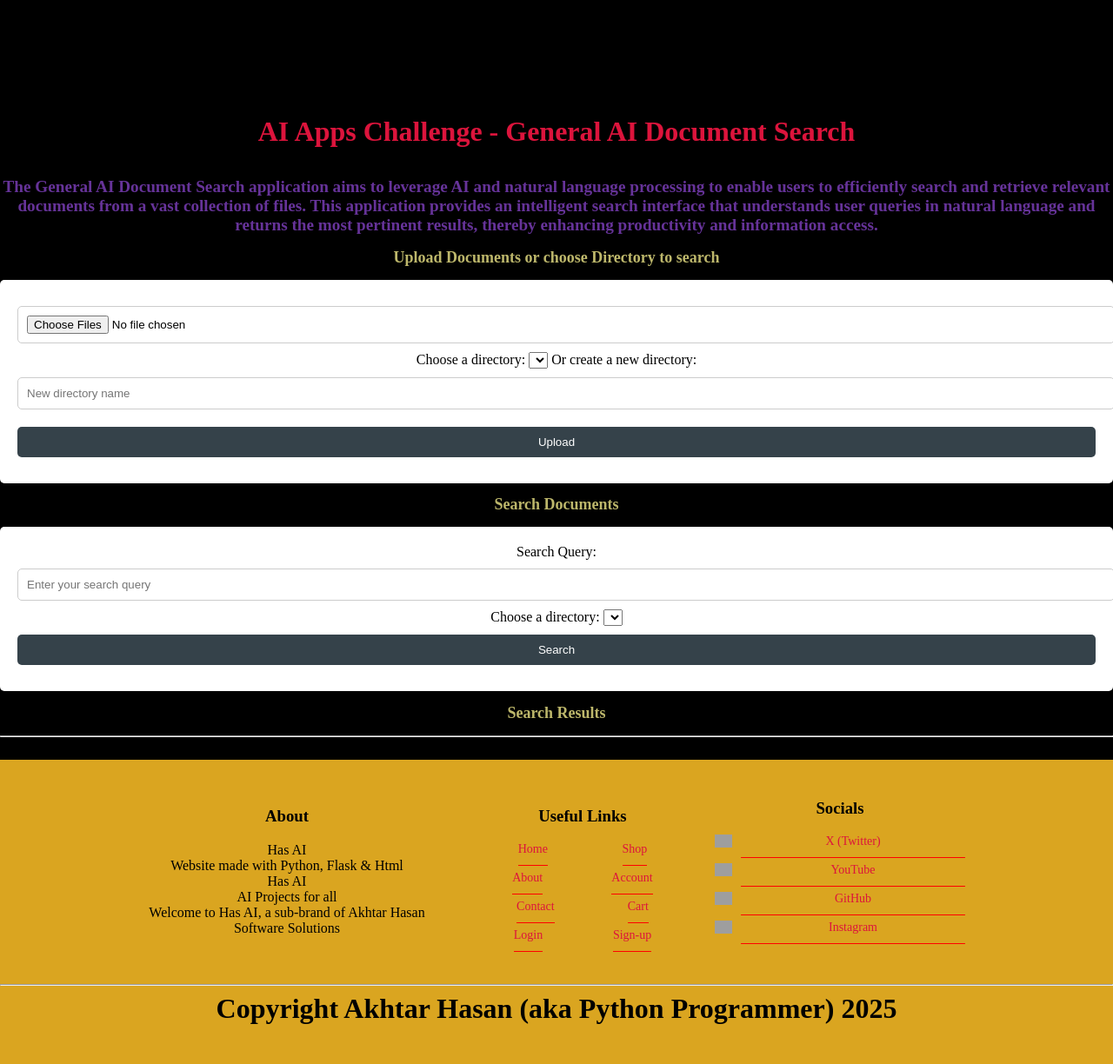
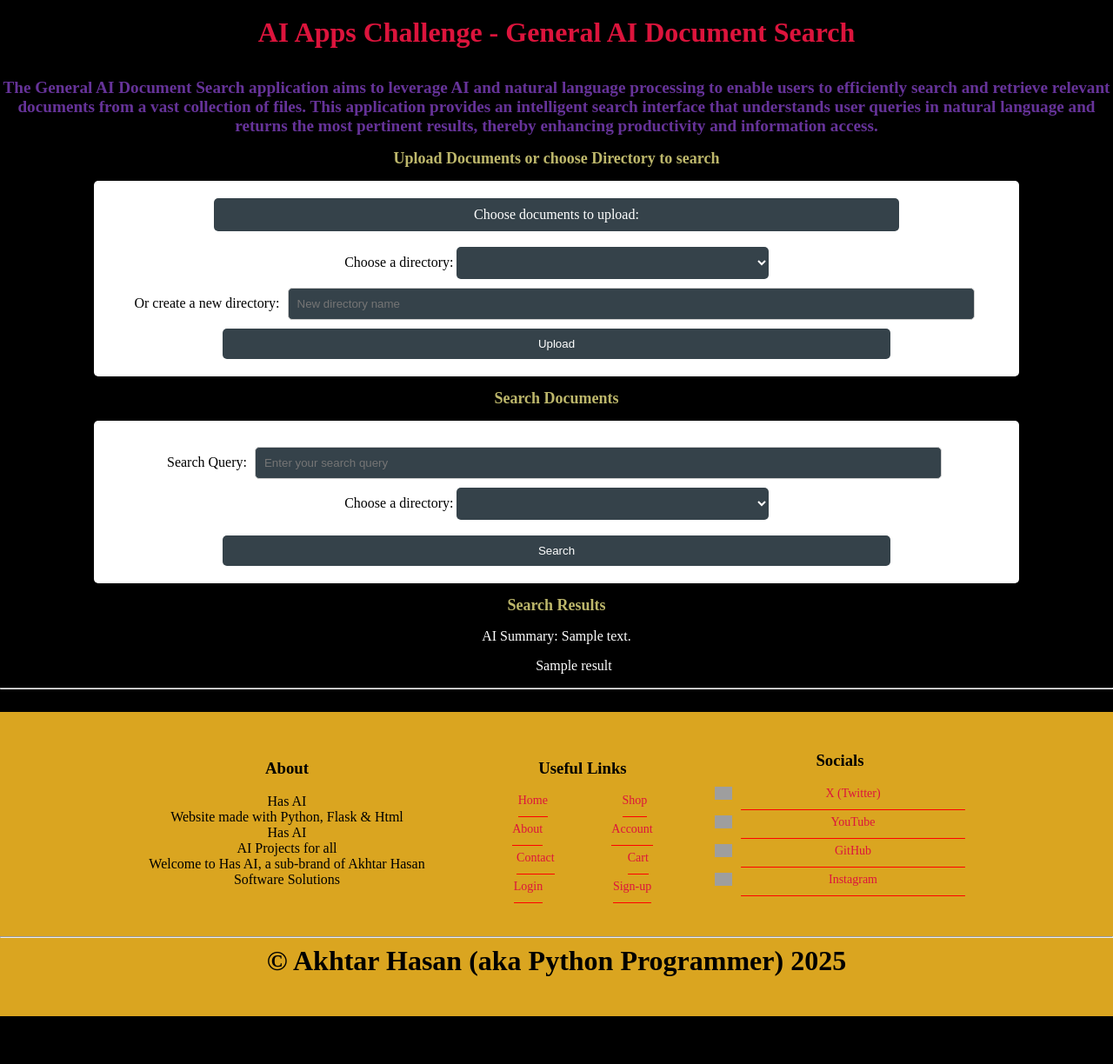
Before and after one commit to HasanBradfordUni/AI-Apps-Challenge-2025, a Flask app: template general-ai-document-search/src/templates/index.html in a window 1280 px wide. Shown: the part 94-1318 px from the top of the page at 87% size. After the commit the page ends 1263 px from the top, so only its background shows below. Run offline with Flask 3, Linux system fonts and the light colour scheme; the template is opened without the code that fills it: most values are stand-ins (such as "Sample title", 1, 10 or a date in 2020); data that the repository does not hold is empty; parts of the project's set-up code (start-up, migrations or seed data) failed here and were passed over; grey boxes are pictures that could not be loaded.

Commit message:
Html and CSS development changes

```diff
--- a/general-ai-document-search/src/static/css/styles.css
+++ b/general-ai-document-search/src/static/css/styles.css
@@ -28,16 +28,62 @@ form {
     padding: 20px;
     border-radius: 5px;
     box-shadow: 0 0 10px rgba(0, 0, 0, 0.1);
+    width: 80%;
+    margin: auto;
 }
 
-input[type="text"],
+.file-input {
+    position: absolute;
+    top: 0;
+    left: 0;
+    width: 100%;
+    height: 100%;
+    opacity: 0;
+    cursor: pointer;
+}
+
+input[type="text"] {
+    padding: 10px;
+    margin: 10px 5px;
+    border: 1px solid #cccccc;
+    border-radius: 5px;
+    color: #ffffff;
+    width: 75%;
+    background: #35424a
+}
+
 input[type="file"],
 button {
+    background: #35424a;
+    color: #ffffff;
+    border: none;
+    cursor: pointer;
+}
+
+select {
+    background: #35424a;
+    color: #ffffff;
+    border: none;
+    cursor: pointer;
+    width: 35%;
+    margin: auto;
     padding: 10px;
-    margin: 10px 0;
-    border: 1px solid #cccccc;
     border-radius: 5px;
-    width: 100%;
+}
+
+.custom-file-upload {
+    position: relative;
+    padding: 10px;
+    cursor: pointer;
+    background-color: #35424a;
+    color: #fff;
+    border-radius: 5px;
+    width: 75%;
+    margin: auto;
+}
+
+.custom-file-upload:hover {
+    background: #45a049;
 }
 
 button {
@@ -45,6 +91,10 @@ button {
     color: #ffffff;
     border: none;
     cursor: pointer;
+    width: 75%;
+    margin: auto;
+    padding: 10px;
+    border-radius: 5px;
 }
 
 button:hover {
--- a/general-ai-document-search/src/templates/index.html
+++ b/general-ai-document-search/src/templates/index.html
@@ -61,7 +61,7 @@
       }
 
       .mainBody {
-        margin-top: 6cm;
+        margin-top: 3cm;
       }
 
       .mainHeading {
@@ -155,6 +155,15 @@
       .footer-link.with-icon {
         margin-left: 30px;
       }
+
+      #results-container {
+        text-align: center;
+        color: white;
+      }
+
+      .no-bullet {
+        list-style: none;
+      }
     </style>
   </head>
 
@@ -191,11 +200,16 @@
         <section>
             <h2 class="largeText">Upload Documents or choose Directory to search</h2>
             <form action="/upload" method="post" enctype="multipart/form-data">
-              <input type="file" name="documents" multiple>
+              <div class="custom-file-upload">
+                <label for="documents">Choose documents to upload:</label>
+                <input type="file" name="documents" multiple class="file-input">
+              </div>
+              <br>
               <label for="directory">Choose a directory:</label>
               <select name="directory" id="directory">
                 <!-- Options will be populated dynamically -->
               </select>
+              <br>
               <label for="new-directory">Or create a new directory:</label>
               <input type="text" name="new-directory" id="new-directory" placeholder="New directory name">
               <button type="submit">Upload</button>
@@ -206,11 +220,13 @@
                     .then(response => response.json())
                     .then(data => {
                         const directorySelect = document.getElementById('directory');
+                        const searchDirectorySelect = document.getElementById('search-directory');
                         data.directories.forEach(dir => {
                             const option = document.createElement('option');
                             option.value = dir;
                             option.textContent = dir;
                             directorySelect.appendChild(option);
+                            searchDirectorySelect.appendChild(option.cloneNode(true));
                         });
                     });
             });
@@ -221,10 +237,13 @@
             <form action="/search" method="post">
               <label for="search-query">Search Query:</label>
               <input type="text" name="query" id="search-query" placeholder="Enter your search query" required>
+              <br>
               <label for="search-directory">Choose a directory:</label>
               <select name="directory" id="search-directory" required>
                   <!-- Options will be populated dynamically -->
               </select>
+              <br>
+              <br>
               <button type="submit">Search</button>
           </form>
         </section>
@@ -232,6 +251,20 @@
             <h2 class="largeText">Search Results</h2>
             <div id="results-container">
                 <!-- Search results will be displayed here -->
+                {% if ai_summary %}
+                  <p>AI Summary: {{ ai_summary }}</p>
+                {% else %}
+                  <p>AI Summary not generated yet</p>
+                {% endif %}
+                {% if results %}
+                  <ul class="no-bullet">
+                  {% for result in results %}
+                    <li>{{ result }}</li>
+                  {% endfor %}
+                  </ul>
+                {% else %}
+                  <p>No results found.</p>
+                {% endif %}
             </div>
         </section>
     </main>
@@ -346,7 +379,7 @@
         </div>
       </div>
       <hr />
-      <h1>Copyright Akhtar Hasan (aka Python Programmer) 2025</h1>
+      <h1>&copy; Akhtar Hasan (aka Python Programmer) 2025</h1>
     </footer>
   </body>
 </html>
```
Lines whose indentation alone changed are shown as unchanged.
